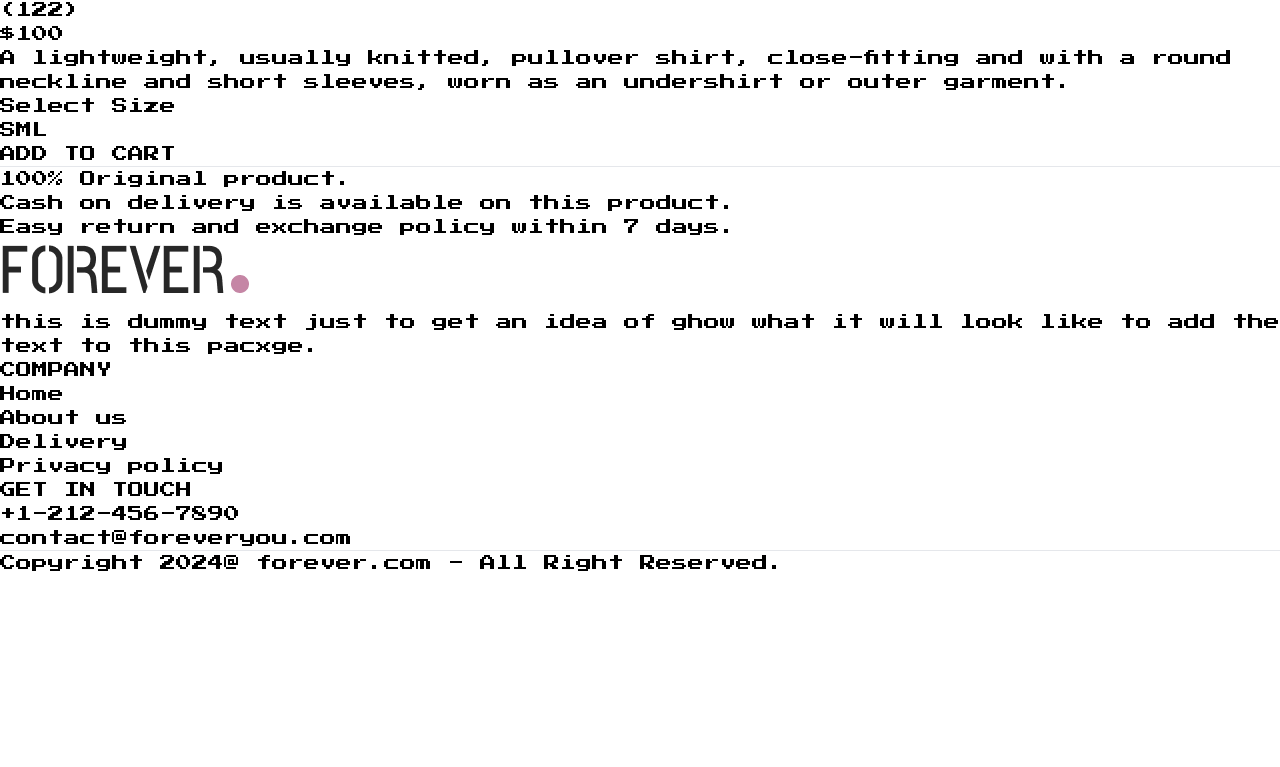
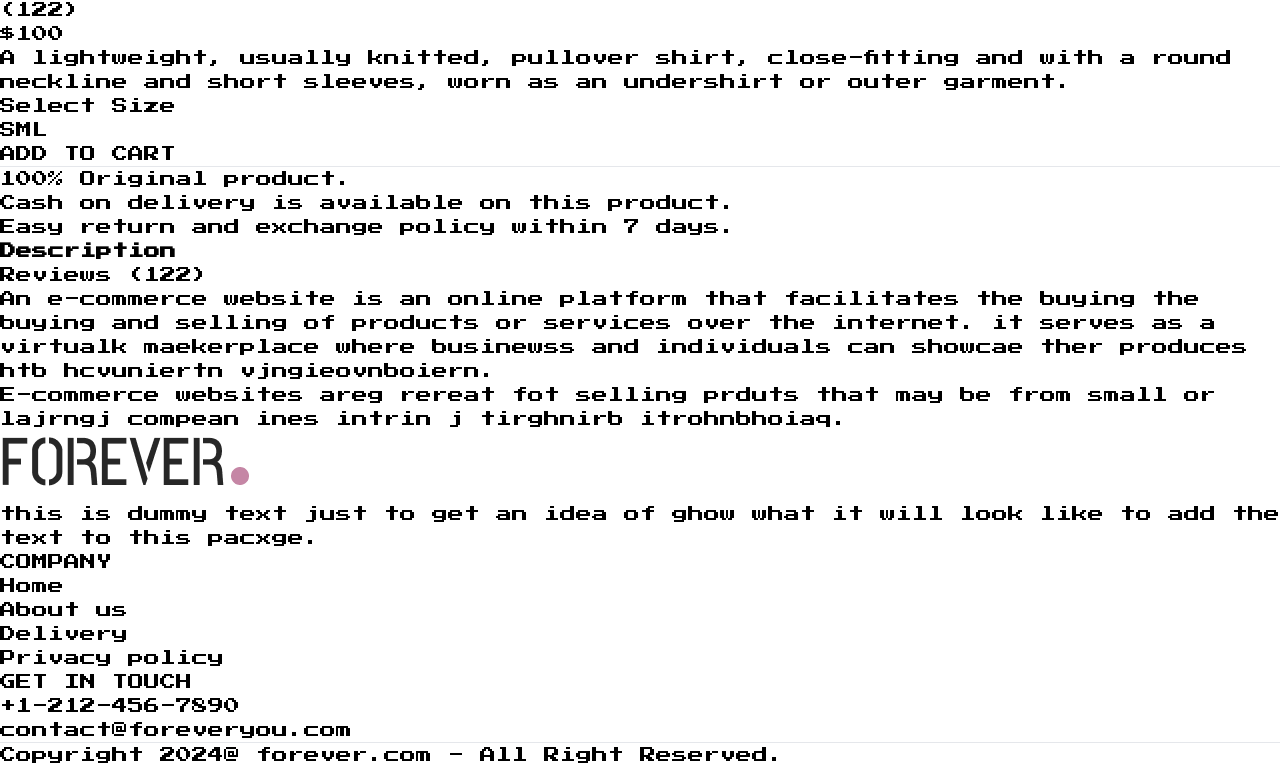
Before and after one commit to jackiejr18/ecommerce-two, a React (Vite) app in the folder frontend/: page /product/aaaaa in a window 1280 px wide. Shown: the part 1573-2340 px from the top of the page. Before the commit the page ends 2148 px from the top, so only its background shows below. Built offline with nearby package versions, Linux system fonts and the light colour scheme.

Commit message:
description and review section

```diff
--- a/frontend/src/pages/Product.jsx
+++ b/frontend/src/pages/Product.jsx
@@ -78,6 +78,18 @@ const Product = () => {
         </div>
       </div>
 
+      {/* --------------- Description & Review Section ------------------ */}
+      <div className='mt-20'>
+        <div className='flex'>
+          <b className='border px-5 py-3 text-sm'>Description</b>
+					<p className='border px-5 py-3 text-sm'>Reviews (122)</p>
+        </div>
+      </div>
+			<div className='flex flex-col gap-4 border px-6 py-6 text-sm text-gray-500'>
+				<p>An e-commerce website is an online platform that facilitates the buying the buying and selling of products or services over the internet. it serves as a virtualk maekerplace where businewss and individuals can showcae ther produces htb hcvuniertn vjngieovnboiern.</p>
+				<p>E-commerce websites areg rereat fot selling prduts that may be from small or lajrngj compean ines intrin j tirghnirb itrohnbhoiaq.</p>
+			</div>
+
     </div>
   ) : <div className='opacity-0'></div>
 }
```
